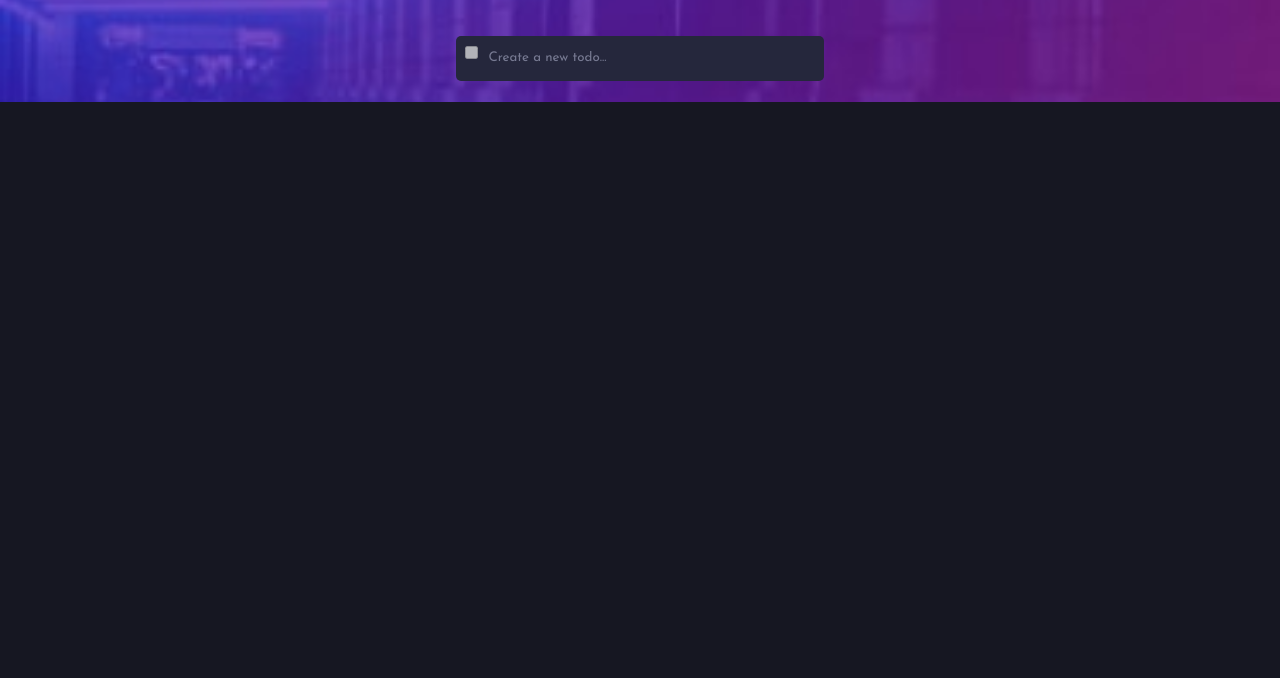
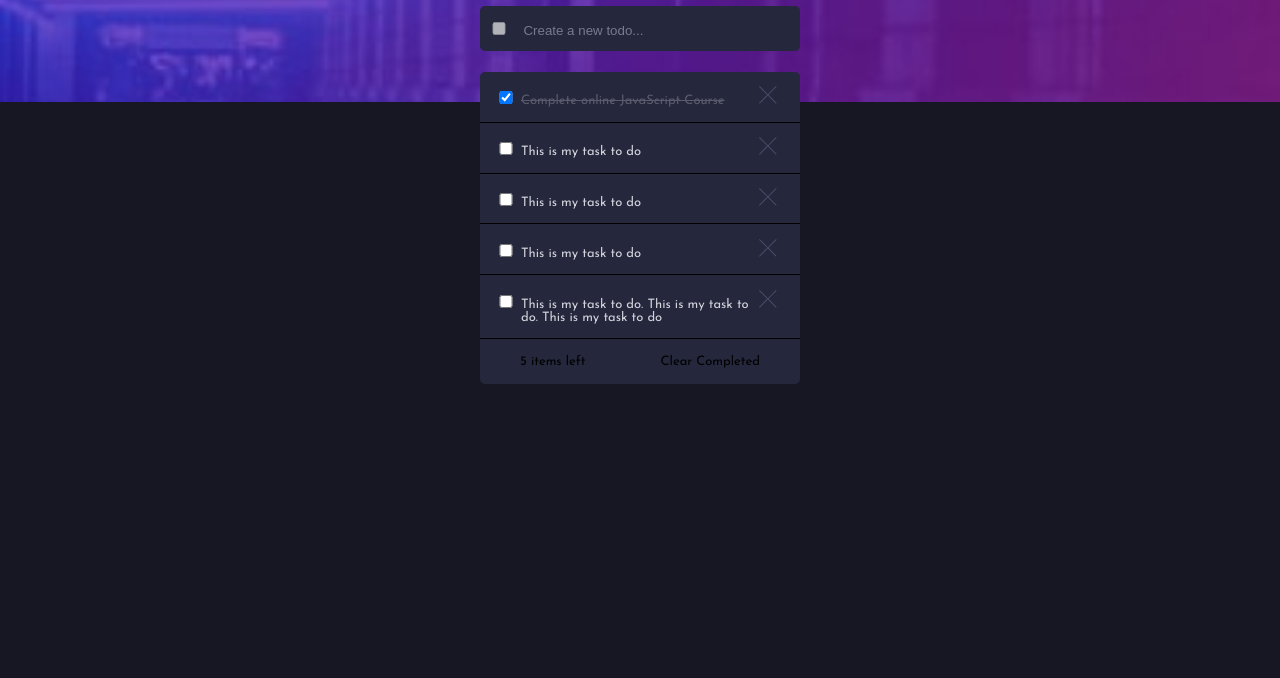
Before and after one commit to SajeelHassan/dark-theme-dragDrop-browserStoragr-toDo-app, a plain HTML site: page index.html in a window 1280 px wide. Shown: the part 122-800 px from the top of the page. Drawn offline with Linux system fonts and the light colour scheme.

Commit message:
[2] main v1.0

```diff
--- a/index.html
+++ b/index.html
@@ -6,6 +6,7 @@
         <meta http-equiv="X-UA-Compatible" content="IE=edge">
         <meta name="viewport" content="width=device-width, initial-scale=1.0">
         <title>TO DO - Modern Design</title>
+        <link rel="stylesheet" href="./styles/vars.css">
         <link rel="stylesheet" href="./styles/main.css">
     </head>
 
@@ -25,6 +26,63 @@
             </div>
         </header>
 
+        <main id='main'>
+            <div class="todo-items">
+                <div class="todo-item">
+
+                    <input type="checkbox" name="todo-1" id="todo-1" checked>
+                    <p>Complete online JavaScript Course</p>
+                    <span><svg xmlns="http://www.w3.org/2000/svg" width="18" height="18">
+                            <path fill="#494C6B" fill-rule="evenodd"
+                                d="M16.97 0l.708.707L9.546 8.84l8.132 8.132-.707.707-8.132-8.132-8.132 8.132L0 16.97l8.132-8.132L0 .707.707 0 8.84 8.132 16.971 0z" />
+                        </svg></span>
+                </div>
+                <div class="todo-item">
+
+                    <input type="checkbox" name="todo-1" id="todo-1">
+                    <p>This is my task to do</p>
+                    <span><svg xmlns="http://www.w3.org/2000/svg" width="18" height="18">
+                            <path fill="#494C6B" fill-rule="evenodd"
+                                d="M16.97 0l.708.707L9.546 8.84l8.132 8.132-.707.707-8.132-8.132-8.132 8.132L0 16.97l8.132-8.132L0 .707.707 0 8.84 8.132 16.971 0z" />
+                        </svg></span>
+                </div>
+                <div class="todo-item">
+
+                    <input type="checkbox" name="todo-1" id="todo-1">
+                    <p>This is my task to do</p>
+                    <span><svg xmlns="http://www.w3.org/2000/svg" width="18" height="18">
+                            <path fill="#494C6B" fill-rule="evenodd"
+                                d="M16.97 0l.708.707L9.546 8.84l8.132 8.132-.707.707-8.132-8.132-8.132 8.132L0 16.97l8.132-8.132L0 .707.707 0 8.84 8.132 16.971 0z" />
+                        </svg></span>
+                </div>
+                <div class="todo-item">
+
+                    <input type="checkbox" name="todo-1" id="todo-1">
+                    <p>This is my task to do</p>
+                    <span><svg xmlns="http://www.w3.org/2000/svg" width="18" height="18">
+                            <path fill="#494C6B" fill-rule="evenodd"
+                                d="M16.97 0l.708.707L9.546 8.84l8.132 8.132-.707.707-8.132-8.132-8.132 8.132L0 16.97l8.132-8.132L0 .707.707 0 8.84 8.132 16.971 0z" />
+                        </svg>
+                    </span>
+                </div>
+                <div class="todo-item">
+
+                    <input type="checkbox" name="todo-1" id="todo-1">
+                    <p>This is my task to do. This is my task to do. This is my task to do</p>
+                    <span><svg xmlns="http://www.w3.org/2000/svg" width="18" height="18">
+                            <path fill="#494C6B" fill-rule="evenodd"
+                                d="M16.97 0l.708.707L9.546 8.84l8.132 8.132-.707.707-8.132-8.132-8.132 8.132L0 16.97l8.132-8.132L0 .707.707 0 8.84 8.132 16.971 0z" />
+                        </svg>
+                </div>
+
+                <div class="todo-info">
+
+                    <p class="items-left">5 items left</p>
+                    <p class="clear-completed">Clear Completed</p>
+                </div>
+
+            </div>
+        </main>
 
 
 
--- a/styles/main.css
+++ b/styles/main.css
@@ -1,24 +1,16 @@
 @import url("https://fonts.googleapis.com/css2?family=Josefin+Sans:wght@400;700&display=swap");
-* {
-  font-family: "Josefin Sans", sans-serif;
+*,
+*::before,
+*::after {
   box-sizing: border-box;
   margin: 0;
 }
-:root {
-  --primary-b-blue: hsl(220, 98%, 61%);
-  --check-bkg: linear-gradient hsl(192, 100%, 67%) to hsl(280, 87%, 65%);
-  /* Dark Theme */
-  --Very-Dark-Blue: hsl(235, 21%, 11%);
-  --Very-Dark-Desaturated-Blue: hsl(235, 24%, 19%);
-  --Light-Grayish-Blue: hsl(234, 39%, 85%);
-  --Light-Grayish-Blue-hover: hsl(236, 33%, 92%);
-  --Dark-Grayish-Blue: hsl(234, 11%, 52%);
-  --Very-Dark-Grayish-Blue: hsl(233, 14%, 35%);
-  --Very-Dark-Grayish-Blue: hsl(237, 14%, 26%);
-}
+
 body {
-  background: var(--Very-Dark-Blue);
-  color: white;
+  font-family: "Josefin Sans", sans-serif;
+  background-color: var(--Very-Dark-Blue);
+  /* color: white; */
+  margin: 0;
 }
 header {
   height: 14rem;
@@ -29,18 +21,25 @@ header {
   /* background-size: 100%; */
   color: white;
 }
+.head {
+  width: 100%;
+}
 .head-main {
-  padding: 3rem 2rem;
+  padding: 3rem 0rem;
   letter-spacing: 10px;
+  width: 20rem;
+  margin: 0 auto;
 }
-
+.task-input-wrap {
+  width: 90%;
+}
 .task-input {
-  margin: auto;
+  /* margin: auto; */
   background: var(--Very-Dark-Desaturated-Blue);
-  width: 23rem;
+  width: var(--div-width-mob);
   height: 45px;
   border-radius: 5px;
-  text-align: center;
+  /* text-align: center; */
 }
 .task-input input[type="text"] {
   width: 90%;
@@ -50,6 +49,19 @@ header {
   outline: none;
   border: none;
   color: var(--Light-Grayish-Blue);
+}
+.task-input {
+  display: flex;
+  justify-content: center;
+  align-items: center;
+  margin: 0 auto;
+}
+.task-input > *:nth-child(1) {
+  flex: 1 1 10%;
+}
+
+.task-input > *:nth-child(2) {
+  flex: 1 1 86%;
 }
 ::placeholder {
   /* Chrome, Firefox, Opera, Safari 10.1+ */
@@ -66,22 +78,70 @@ header {
   /* Microsoft Edge */
   color: var(--Dark-Grayish-Blue);
 }
-/* .current-items {
-  background-color: grey;
+
+/* main section*/
+
+#main {
+  z-index: 10;
+  margin-top: -30px;
+  border-radius: 10px;
+  width: 100%;
+}
+.todo-items {
   display: flex;
-  flex-wrap: wrap;
-  flex-direction: row;
+  flex-direction: column;
+  /* justify-content: center; */
+  width: 100%;
+  /* background-color: rgb(138, 138, 138); */
+}
+.todo-item {
+  margin: 0 auto;
+  display: inline-flex;
+  padding: 0.9rem 0.7rem;
+  width: var(--div-width-mob);
+  background: var(--Very-Dark-Desaturated-Blue);
+  justify-content: space-around;
+  align-items: baseline;
+  font-size: 13px;
+  font-weight: 100;
+  color: var(--light-grayish-blue);
+}
+.todo-item:nth-child(1) > *:nth-child(2) {
+  text-decoration: line-through;
+  opacity: 30%;
+}
+.todo-item > *:nth-child(1) {
+  flex: 0 0 10%;
+}
+.todo-item > *:nth-child(2) {
+  flex: 0 0 80%;
+}
+.todo-item > *:nth-child(3) {
+  flex: 1 1 10%;
+}
 
+.todo-info {
+  margin: 0 auto;
+  display: inline-flex;
+  /* padding: 1rem; */
+  width: var(--div-width-mob);
+  background: var(--Very-Dark-Desaturated-Blue);
   justify-content: space-between;
-  align-items: center;
-  margin: auto;
-  background: var(--Very-Dark-Desaturated-Blue);
-  width: 23rem;
-  height: 45px;
-
-  /* border-radius: 5px; */
-  /* text-align: center; */
-} */
+  padding: 1rem 2.5rem;
+  font-size: small;
+}
+.todo-item:nth-child(1) {
+  border-top-right-radius: 5px;
+  border-top-left-radius: 5px;
+}
+.todo-item:not(:nth-child(1)) {
+  border-top: 1px solid black;
+}
+.todo-info {
+  border-top: 1px solid black;
+  border-bottom-right-radius: 5px;
+  border-bottom-left-radius: 5px;
+}
 
 /* Reuseable Classes */
 
--- /dev/null
+++ b/styles/vars.css
@@ -0,0 +1,21 @@
+:root {
+  --div-width-mob: 20rem;
+  --div-width: 23rem;
+  /* colors */
+  --primary-b-blue: hsl(220, 98%, 61%);
+  --check-bkg: linear-gradient hsl(192, 100%, 67%) to hsl(280, 87%, 65%);
+  /* Dark Theme */
+  --Very-Dark-Blue: hsl(235, 21%, 11%);
+  --Very-Dark-Desaturated-Blue: hsl(235, 24%, 19%);
+  --Light-Grayish-Blue: hsl(234, 39%, 85%);
+  --Light-Grayish-Blue-hover: hsl(236, 33%, 92%);
+  --Dark-Grayish-Blue: hsl(234, 11%, 52%);
+  --Very-Dark-Grayish-Blue: hsl(233, 14%, 35%);
+  --Very-Dark-Grayish-Blue2: hsl(237, 14%, 26%);
+  /* Light Theme */
+  --very-light-gray: hsl(0, 0%, 98%);
+  --very-light-grayish-blue: hsl(236, 33%, 92%);
+  --light-grayish-blue: hsl(233, 11%, 84%);
+  --dark-grayish-blue: hsl(236, 9%, 61%);
+  --very-dark-grayish-blue: hsl(235, 19%, 35%);
+}
```
